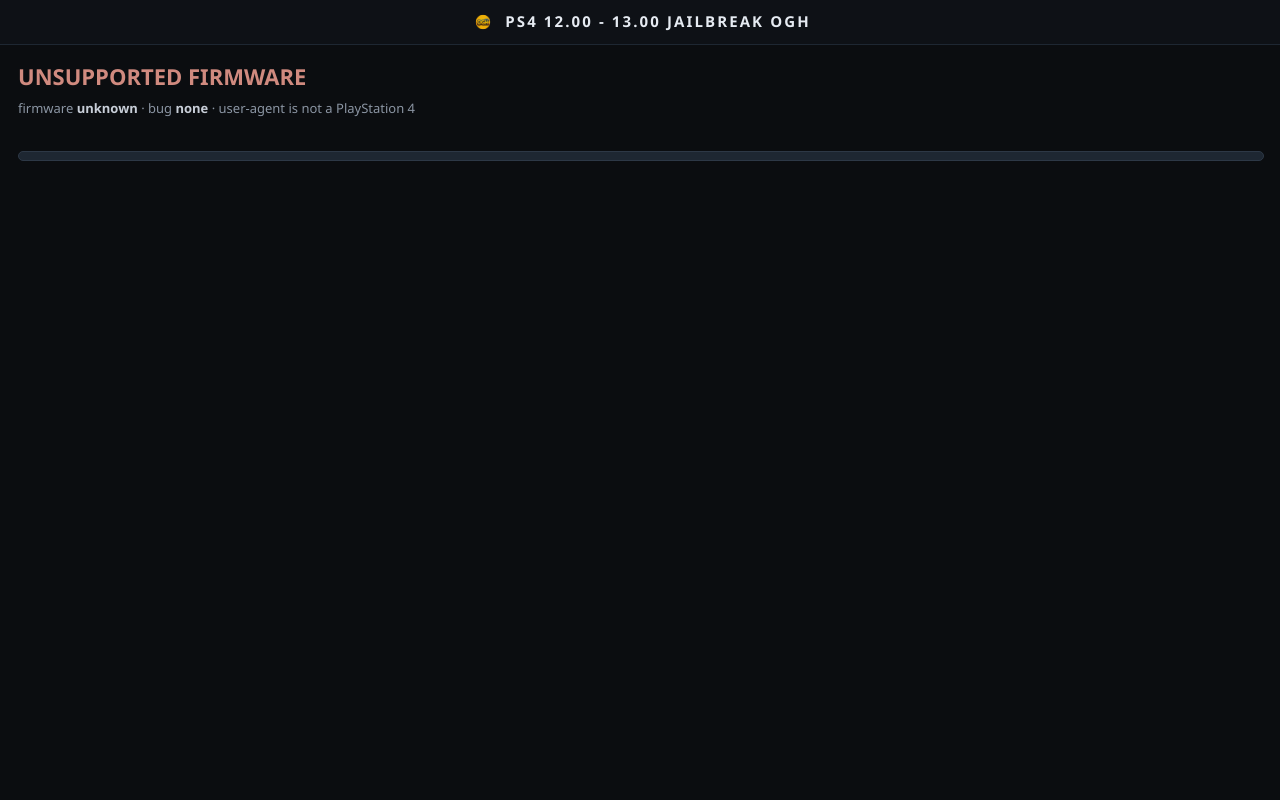
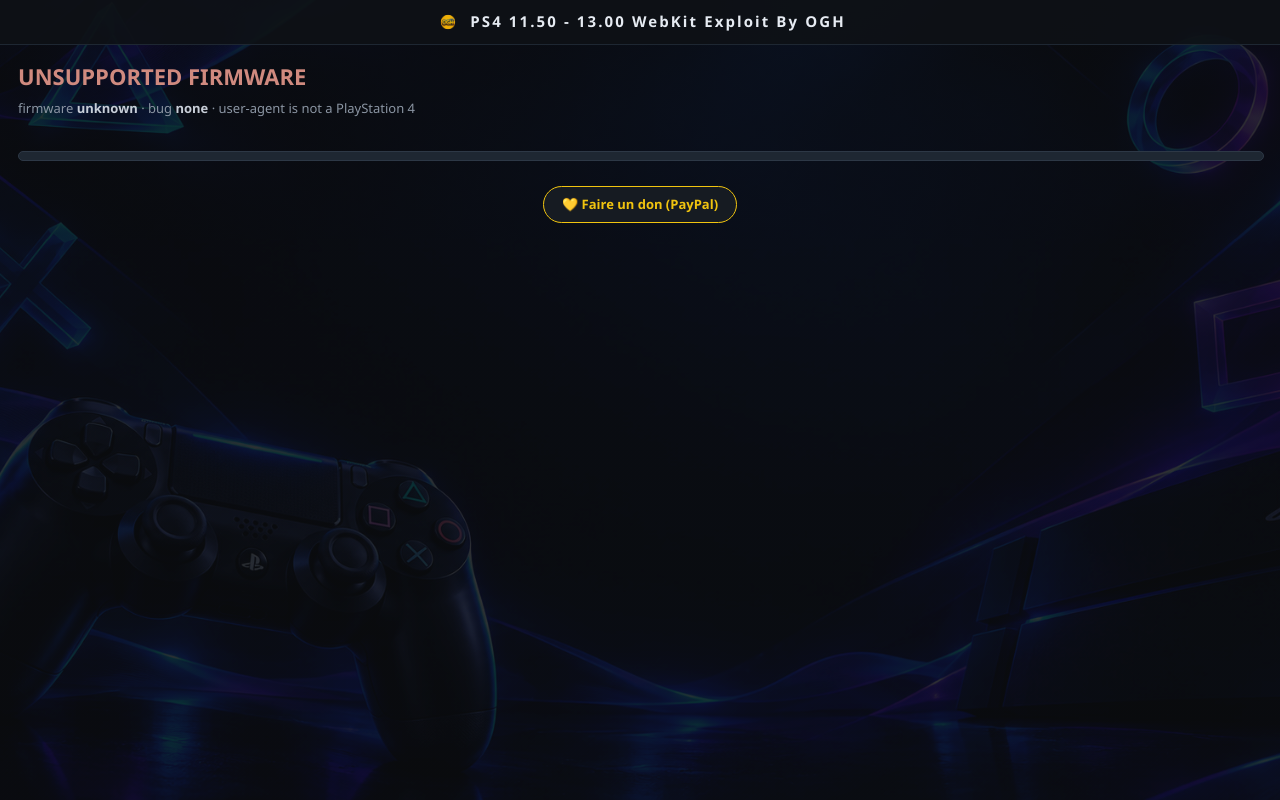
Before and after one commit to CODEOGH/PS4-11.50---13.00-WebKit-Jailbreak-OGH, a plain HTML site: page index.html in a window 1280 px wide. Drawn offline with Linux system fonts and the light colour scheme.

Commit message:
Add files via upload

```diff
--- a/index.html
+++ b/index.html
@@ -3,10 +3,16 @@
 <head>
 <meta charset="utf-8">
 <meta name="viewport" content="width=device-width,initial-scale=1">
-<title>PS4 jailbreak 12.00 - 13.00</title>
+<title>PS4 11.50 - 13.00 WebKit Exploit By OGH</title>
 <style>
-  html, body { margin:0; padding:0; background:#0b0d10; color:#c8ced8;
-               font:15px/1.45 "Segoe UI", system-ui, sans-serif; }
+  html, body {
+    margin: 0;
+    padding: 0;
+    background: linear-gradient(rgba(11, 13, 16, 0.85), rgba(11, 13, 16, 0.85)), url('background.jpg') no-repeat center center fixed;
+    background-size: cover;
+    color: #c8ced8;
+    font: 15px/1.45 "Segoe UI", system-ui, sans-serif;
+  }
   #wrap { padding:16px 18px; }
   #state { font-size:22px; font-weight:700; margin:0 0 6px; }
   #det { font-size:13px; color:#8b95a3; margin:0 0 4px; }
@@ -14,7 +20,7 @@
   #cache { font-size:12px; color:#5c6672; margin:0 0 10px; min-height:14px; }
   #cache.cacheok { color:#7fd0a0; }
   .ok { color:#7fd0a0; } .bad { color:#d08a7f; } .warn { color:#d8c07f; }
-  #brand { text-align:center; padding:8px 10px; background:#0e1116;
+  #brand { text-align:center; padding:8px 10px; background:rgba(14, 17, 22, 0.9);
            border-bottom:1px solid #1e2732; }
   #brand img { width:28px; height:28px; margin-right:8px; border-radius:50%;
                vertical-align:middle; }
@@ -38,6 +44,28 @@
     transition: width 0.2s ease;
   }
 
+  #donate-container {
+    text-align: center;
+    margin-top: 25px;
+  }
+  #donate-btn {
+    display: inline-block;
+    padding: 8px 18px;
+    background-color: #161b22;
+    color: #f1c40f;
+    text-decoration: none;
+    font-size: 13px;
+    font-weight: 600;
+    border: 1px solid #f1c40f;
+    border-radius: 20px;
+    transition: all 0.2s ease;
+  }
+  #donate-btn:hover {
+    background-color: #f1c40f;
+    color: #0b0d10;
+    box-shadow: 0 0 10px rgba(241, 196, 15, 0.5);
+  }
+
   #cat-fullscreen-overlay {
     display: none;
     position: fixed;
@@ -58,7 +86,8 @@
 </style>
 </head>
 <body>
-<div id="brand"><img src="logo_raw.png" alt="" width="28" height="28"><b>PS4 12.00 - 13.00 JAILBREAK OGH</b></div>
+<!-- CHANGEMENT TITRE EXACT -->
+<div id="brand"><img src="logo_raw.png" alt="" width="28" height="28"><b>PS4 11.50 - 13.00 WebKit Exploit By OGH</b></div>
 <div id="wrap">
   <div id="state">detecting firmware...</div>
   <div id="det"></div>
@@ -66,6 +95,10 @@
 
   <div class="progress-container">
       <div id="progress-bar"></div>
+  </div>
+
+  <div id="donate-container">
+      <a href="https://paypal.me/obenchara" target="_blank" id="donate-btn">💛 Faire un don (PayPal)</a>
   </div>
 </div>
 
@@ -93,7 +126,7 @@
         var ms = minor.toString(16);
         if (ms.length < 2) ms = "0" + ms;
         key = m[1] + "." + ms;
-        fwnum = parseInt(m[1], 10) * 100 + parseInt(ms, 10);
+        fwnum = parseInt(m, 10) * 100 + parseInt(ms, 10);
     }
     var bug = null, why = "";
     var forced = params.get("bug");
```
Also changed, not shown: run_lapse.html (+3 -2 lines), run_poops.html (+3 -2 lines), background.jpg (added), 2 other files.
